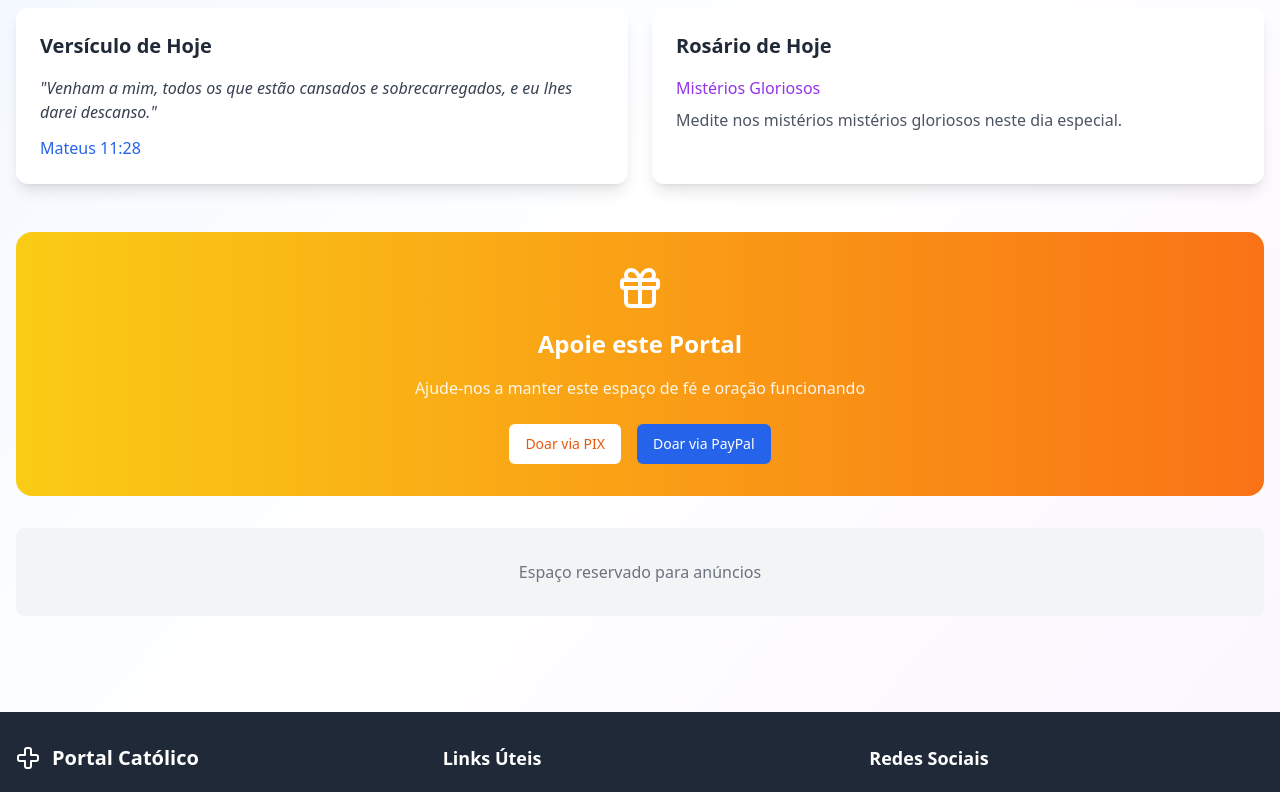
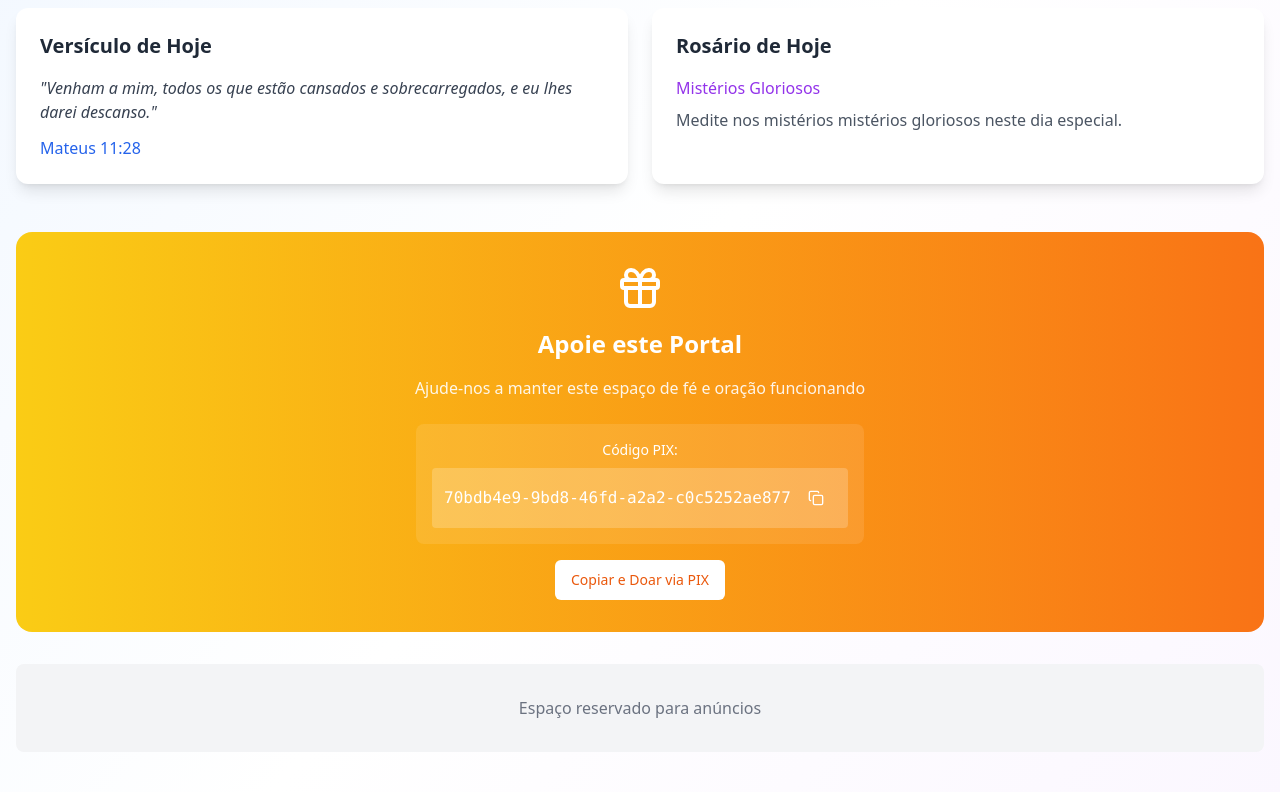
Before and after one commit to Samuel-Ziger/PortalCatolico, a React (Vite) app: page / in a window 1280 px wide. Shown: the part 466-1258 px from the top of the page. Built offline with nearby package versions, Linux system fonts and the light colour scheme.

Commit message:
criação de pastas para os wallpaper

```diff
--- a/src/components/DoacaoSection.jsx
+++ b/src/components/DoacaoSection.jsx
@@ -1,8 +1,18 @@
 import React from 'react';
 import { Button } from '@/components/ui/button';
-import { Gift } from 'lucide-react';
+import { Gift, Copy } from 'lucide-react';
+import { toast } from '@/components/ui/use-toast';
 
 const DoacaoSection = () => {
+  const handlePixClick = () => {
+    const pixCode = '70bdb4e9-9bd8-46fd-a2a2-c0c5252ae877';
+    navigator.clipboard.writeText(pixCode);
+    toast({
+      title: "Código PIX copiado!",
+      description: "Muito obrigado por sua doação. Que Deus abençoe sua generosidade!",
+    });
+  };
+
   return (
     <div className="mt-12 bg-gradient-to-r from-yellow-400 to-orange-500 rounded-2xl p-8 text-white text-center">
       <Gift className="h-12 w-12 mx-auto mb-4" />
@@ -10,12 +20,26 @@ const DoacaoSection = () => {
       <p className="mb-6 opacity-90">
         Ajude-nos a manter este espaço de fé e oração funcionando
       </p>
-      <div className="flex flex-col md:flex-row gap-4 justify-center">
-        <Button className="bg-white text-orange-600 hover:bg-gray-100">
-          Doar via PIX
-        </Button>
-        <Button className="bg-blue-600 hover:bg-blue-700 text-white">
-          Doar via PayPal
+      <div className="flex flex-col items-center gap-4">
+        <div className="bg-white/10 p-4 rounded-lg w-full max-w-md">
+          <p className="text-sm mb-2">Código PIX:</p>
+          <div className="flex items-center justify-between bg-white/20 p-3 rounded">
+            <code className="text-white font-mono">70bdb4e9-9bd8-46fd-a2a2-c0c5252ae877</code>
+            <Button
+              onClick={handlePixClick}
+              variant="ghost"
+              size="sm"
+              className="text-white hover:bg-white/20"
+            >
+              <Copy className="h-4 w-4" />
+            </Button>
+          </div>
+        </div>
+        <Button
+          onClick={handlePixClick}
+          className="bg-white text-orange-600 hover:bg-gray-100"
+        >
+          Copiar e Doar via PIX
         </Button>
       </div>
     </div>
```
